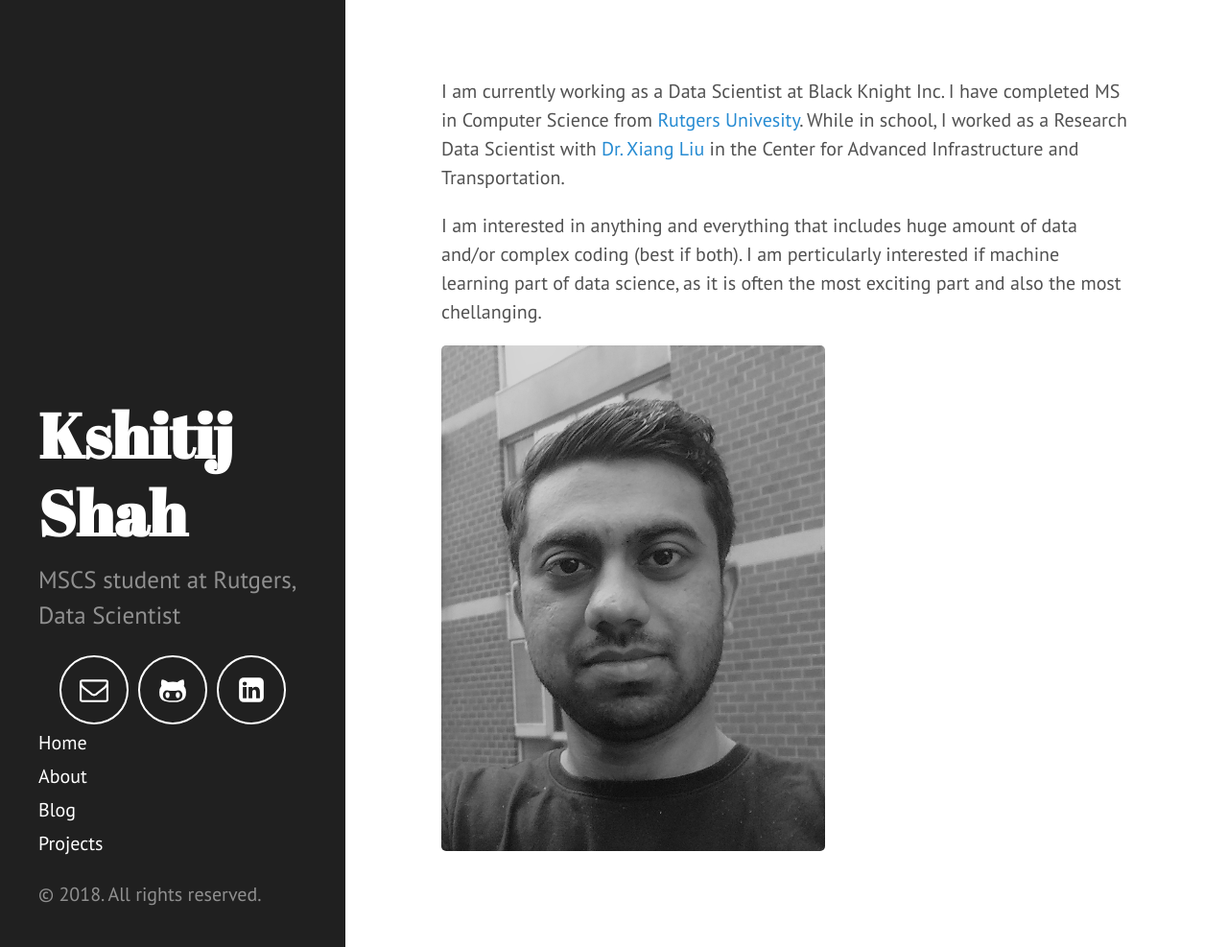
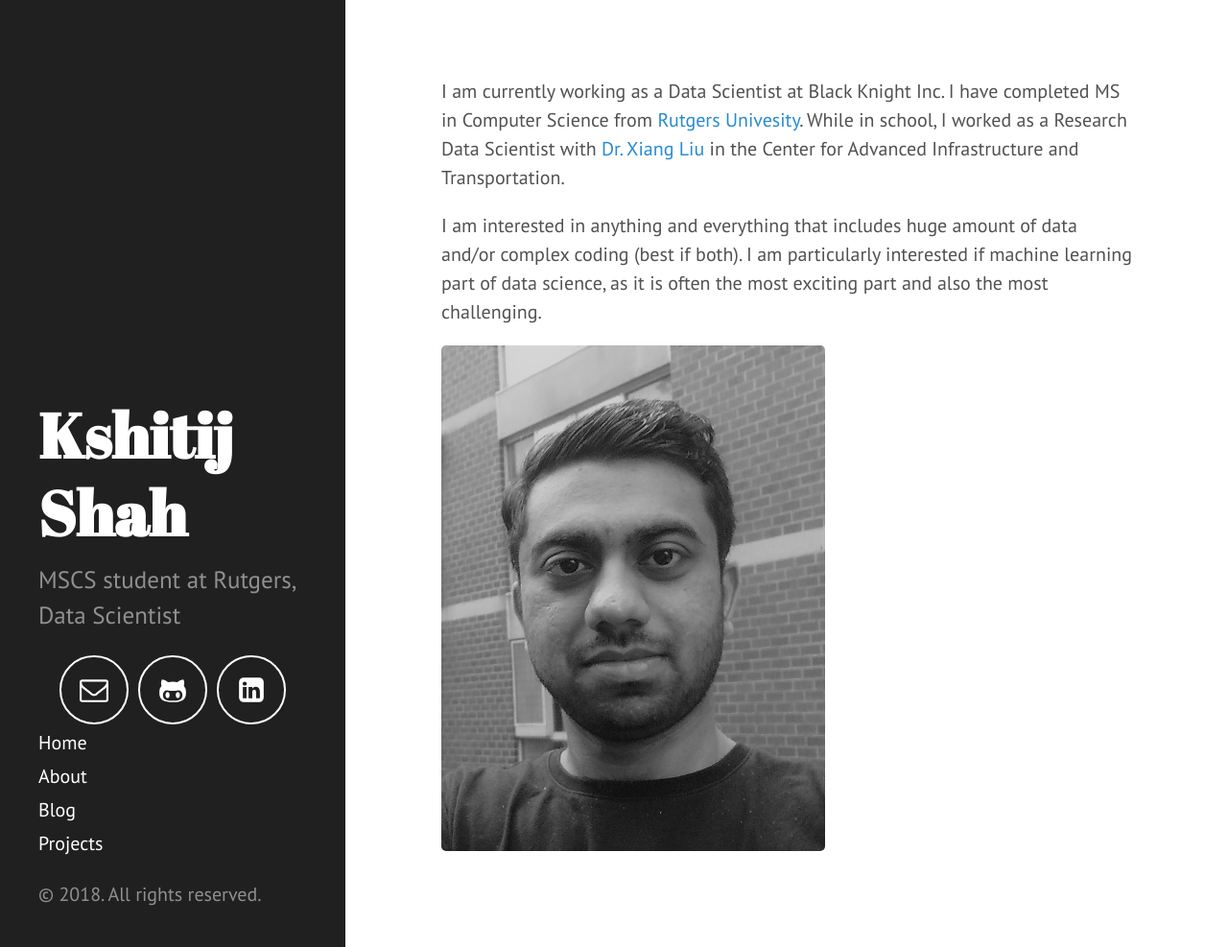
Before and after one commit to xitizzz/xitizzz.github.io, a Jekyll site: the page built from index.md, in a window 1280 px wide and 987 px high. Shown: the whole window at 96% size. Built offline with Jekyll 4.4.1, drawn with Linux system fonts in a browser that asks for light colours.

Commit message:
Fix typos

```diff
--- a/index.md
+++ b/index.md
@@ -5,6 +5,6 @@ title: Home
 
 I am currently working as a Data Scientist at Black Knight Inc. I have completed MS in Computer Science from [Rutgers Univesity](https://www.rutgers.edu). While in school, I worked as a Research Data Scientist with [Dr. Xiang Liu](https://cee.rutgers.edu/fac/xiang-liu) in the Center for Advanced Infrastructure and Transportation.
 
-I am interested in anything and everything that includes huge amount of data and/or complex coding (best if both). I am perticularly interested if machine learning part of data science, as it is often the most exciting part and also the most chellanging.
+I am interested in anything and everything that includes huge amount of data and/or complex coding (best if both). I am particularly interested if machine learning part of data science, as it is often the most exciting part and also the most challenging.
 
 <img src="https://xitizzz.github.io/img/ks.jpg" alt="A picture of me" width="400">
```
